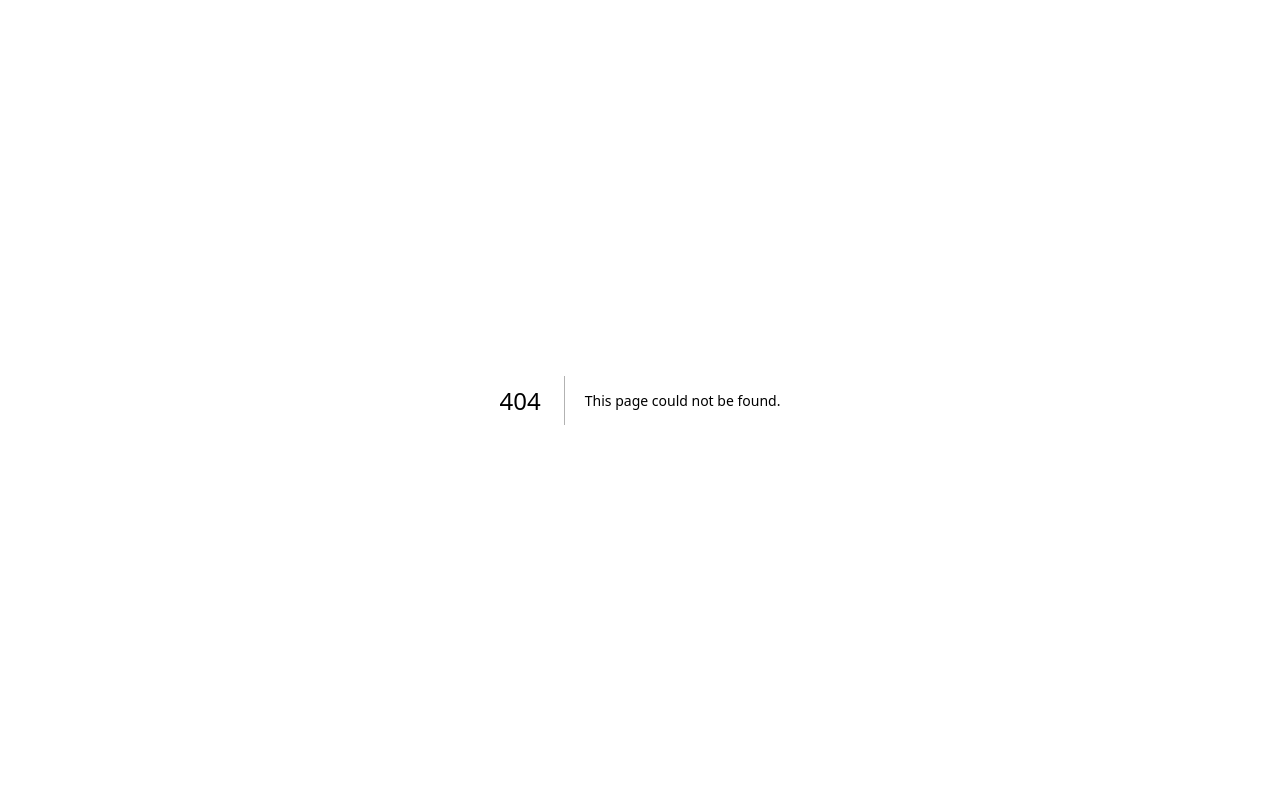
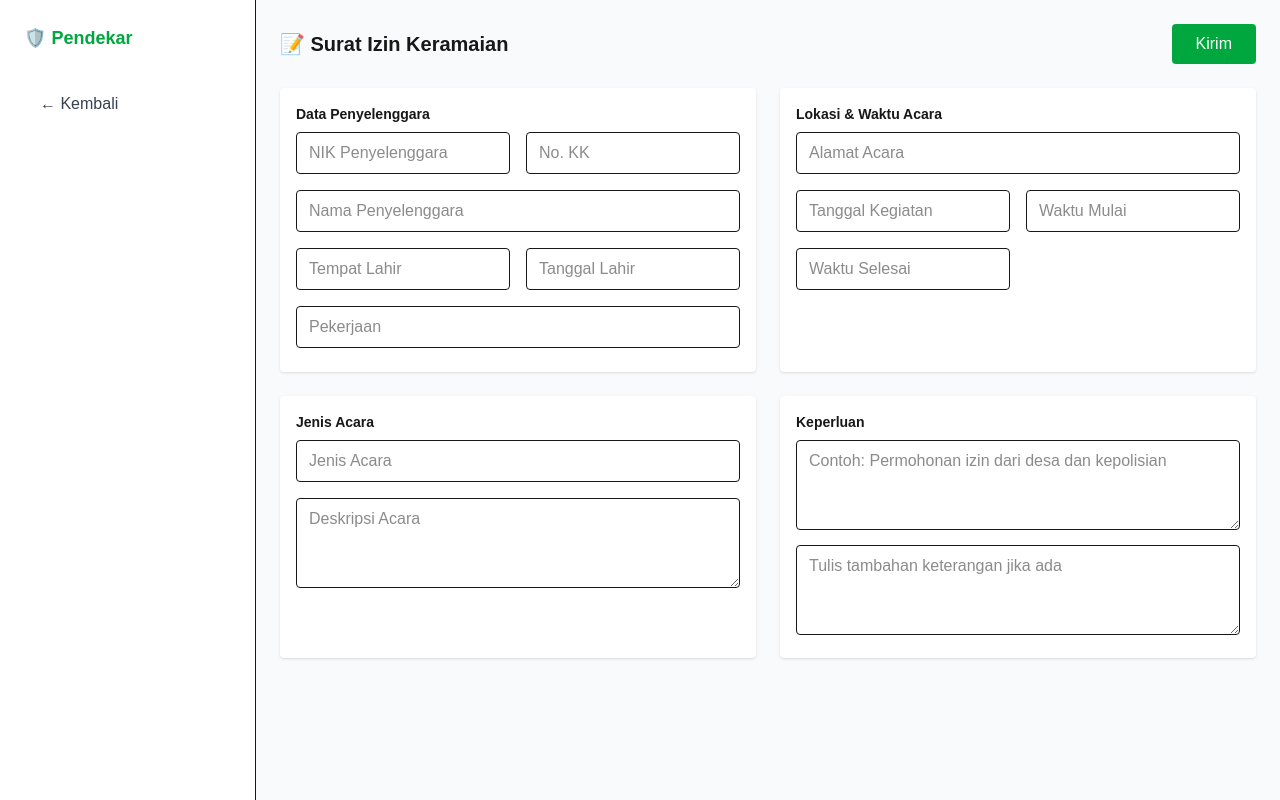
Before and after one commit to Kiki-Ervin/Aplikasi_Pendekar, a Next.js app in the folder pendekar/: page /ajukan/keramaian in a window 1280 px wide. Before the commit this address had no page. Built offline with nearby package versions, Linux system fonts and the light colour scheme.

Commit message:
menambahkan form dan API Surat Keterangan Keramaian
menambahkan form Surat Keterangan Keramaian dan membuat dan menyambungkanya ke DB Mysql untuk menyimpan data

```diff
--- /dev/null
+++ b/pendekar/src/pages/ajukan/keramaian.js
@@ -0,0 +1,107 @@
+import { useRouter } from 'next/router';
+import { useState } from 'react';
+
+export default function IzinKeramaianForm() {
+const router = useRouter();
+const [form, setForm] = useState({
+nik_penyelenggara: '',
+no_kk: '',
+nama_penyelenggara: '',
+tempat_lahir: '',
+tanggal_lahir: '',
+pekerjaan: '',
+alamat_acara: '',
+tanggal_kegiatan: '',
+waktu_mulai: '',
+waktu_selesai: '',
+jenis_acara: '',
+deskripsi_acara: '',
+keperluan: '',
+tambahan_keterangan: '',
+});
+
+const handleChange = (e) => {
+setForm({ ...form, [e.target.name]: e.target.value });
+};
+
+const handleSubmit = async () => {
+try {
+const res = await fetch('/api/keramaian', {
+method: 'POST',
+headers: { 'Content-Type': 'application/json' },
+body: JSON.stringify(form),
+});
+if (res.ok) {
+alert('Data berhasil dikirim');
+router.push('/ajukan');
+} else {
+alert('Terjadi kesalahan');
+}
+} catch (err) {
+console.error(err);
+alert('Terjadi kesalahan');
+}
+};
+
+return (
+<div className="flex min-h-screen bg-gray-50">
+<aside className="w-64 bg-white border-r p-6">
+<div className="text-green-600 font-bold text-lg mb-8 flex items-center gap-2">🛡️ Pendekar</div>
+<nav className="space-y-2">
+<button onClick={() => router.back()} className="block px-4 py-2 text-gray-700 hover:bg-gray-100 rounded">← Kembali</button>
+</nav>
+</aside>
+
+  <main className="flex-1 p-6 overflow-auto">
+    <div className="flex justify-between items-center mb-6">
+      <h1 className="text-xl font-bold">📝 Surat Izin Keramaian</h1>
+      <button onClick={handleSubmit} className="bg-green-600 text-white px-6 py-2 rounded hover:bg-green-700">Kirim</button>
+    </div>
+
+    <div className="grid grid-cols-1 md:grid-cols-2 gap-6">
+
+      {/* Data Penyelenggara */}
+      <div className="bg-white p-4 rounded shadow">
+        <h2 className="font-semibold text-sm mb-2">Data Penyelenggara</h2>
+        <div className="grid grid-cols-2 gap-4 mb-2">
+          <input name="nik_penyelenggara" value={form.nik_penyelenggara} onChange={handleChange} placeholder="NIK Penyelenggara" className="border px-3 py-2 rounded" />
+          <input name="no_kk" value={form.no_kk} onChange={handleChange} placeholder="No. KK" className="border px-3 py-2 rounded" />
+          <input name="nama_penyelenggara" value={form.nama_penyelenggara} onChange={handleChange} placeholder="Nama Penyelenggara" className="col-span-2 border px-3 py-2 rounded" />
+          <input name="tempat_lahir" value={form.tempat_lahir} onChange={handleChange} placeholder="Tempat Lahir" className="border px-3 py-2 rounded" />
+          <input name="tanggal_lahir" value={form.tanggal_lahir} onChange={handleChange} placeholder="Tanggal Lahir" className="border px-3 py-2 rounded" />
+          <input name="pekerjaan" value={form.pekerjaan} onChange={handleChange} placeholder="Pekerjaan" className="col-span-2 border px-3 py-2 rounded" />
+        </div>
+      </div>
+
+      {/* Lokasi & Waktu */}
+      <div className="bg-white p-4 rounded shadow">
+        <h2 className="font-semibold text-sm mb-2">Lokasi & Waktu Acara</h2>
+        <div className="grid grid-cols-2 gap-4 mb-2">
+          <input name="alamat_acara" value={form.alamat_acara} onChange={handleChange} placeholder="Alamat Acara" className="col-span-2 border px-3 py-2 rounded" />
+          <input name="tanggal_kegiatan" value={form.tanggal_kegiatan} onChange={handleChange} placeholder="Tanggal Kegiatan" className="border px-3 py-2 rounded" />
+          <input name="waktu_mulai" value={form.waktu_mulai} onChange={handleChange} placeholder="Waktu Mulai" className="border px-3 py-2 rounded" />
+          <input name="waktu_selesai" value={form.waktu_selesai} onChange={handleChange} placeholder="Waktu Selesai" className="border px-3 py-2 rounded" />
+        </div>
+      </div>
+
+      {/* Jenis Kegiatan */}
+      <div className="bg-white p-4 rounded shadow">
+        <h2 className="font-semibold text-sm mb-2">Jenis Acara</h2>
+        <div className="grid grid-cols-1 gap-4 mb-2">
+          <input name="jenis_acara" value={form.jenis_acara} onChange={handleChange} placeholder="Jenis Acara" className="border px-3 py-2 rounded" />
+          <textarea name="deskripsi_acara" value={form.deskripsi_acara} onChange={handleChange} rows={3} placeholder="Deskripsi Acara" className="w-full border px-3 py-2 rounded" />
+        </div>
+      </div>
+
+      {/* Keperluan */}
+      <div className="bg-white p-4 rounded shadow">
+        <h2 className="font-semibold text-sm mb-2">Keperluan</h2>
+        <textarea name="keperluan" value={form.keperluan} onChange={handleChange} rows={3} placeholder="Contoh: Permohonan izin dari desa dan kepolisian" className="w-full border px-3 py-2 rounded mb-2" />
+        <textarea name="tambahan_keterangan" value={form.tambahan_keterangan} onChange={handleChange} rows={3} placeholder="Tulis tambahan keterangan jika ada" className="w-full border px-3 py-2 rounded" />
+      </div>
+
+    </div>
+  </main>
+</div>
+);
+}
--- /dev/null
+++ b/pendekar/src/pages/api/keramaian.js
@@ -0,0 +1,51 @@
+import { db } from "@/lib/db";
+
+export default async function handler(req, res) {
+  if (req.method !== "POST") {
+    return res.status(405).json({ message: "Method tidak diizinkan" });
+  }
+
+  const {
+    nik_penyelenggara,
+    no_kk,
+    nama_penyelenggara,
+    tempat_lahir,
+    tanggal_lahir,
+    pekerjaan,
+    alamat_acara,
+    tanggal_kegiatan,
+    waktu_mulai,
+    waktu_selesai,
+    jenis_acara,
+    deskripsi_acara,
+    keperluan,
+    tambahan_keterangan,
+  } = req.body;
+
+  try {
+    const query = `INSERT INTO keramaian (nik_penyelenggara, no_kk, nama_penyelenggara, tempat_lahir, tanggal_lahir, pekerjaan, alamat_acara, tanggal_kegiatan, waktu_mulai, waktu_selesai, jenis_acara, deskripsi_acara, keperluan, tambahan_keterangan) VALUES (?, ?, ?, ?, ?, ?, ?, ?, ?, ?, ?, ?, ?, ?)`;
+    const values = [
+      nik_penyelenggara || null,
+      no_kk || null,
+      nama_penyelenggara || null,
+      tempat_lahir || null,
+      tanggal_lahir || null,
+      pekerjaan || null,
+      alamat_acara || null,
+      tanggal_kegiatan || null,
+      waktu_mulai || null,
+      waktu_selesai || null,
+      jenis_acara || null,
+      deskripsi_acara || null,
+      keperluan || null,
+      tambahan_keterangan || null,
+    ];
+
+    await db.execute(query, values);
+
+    return res.status(200).json({ message: "Data berhasil disimpan" });
+  } catch (err) {
+    console.error("Error simpan keramaian:", err);
+    return res.status(500).json({ message: "Terjadi kesalahan server" });
+  }
+}
```
